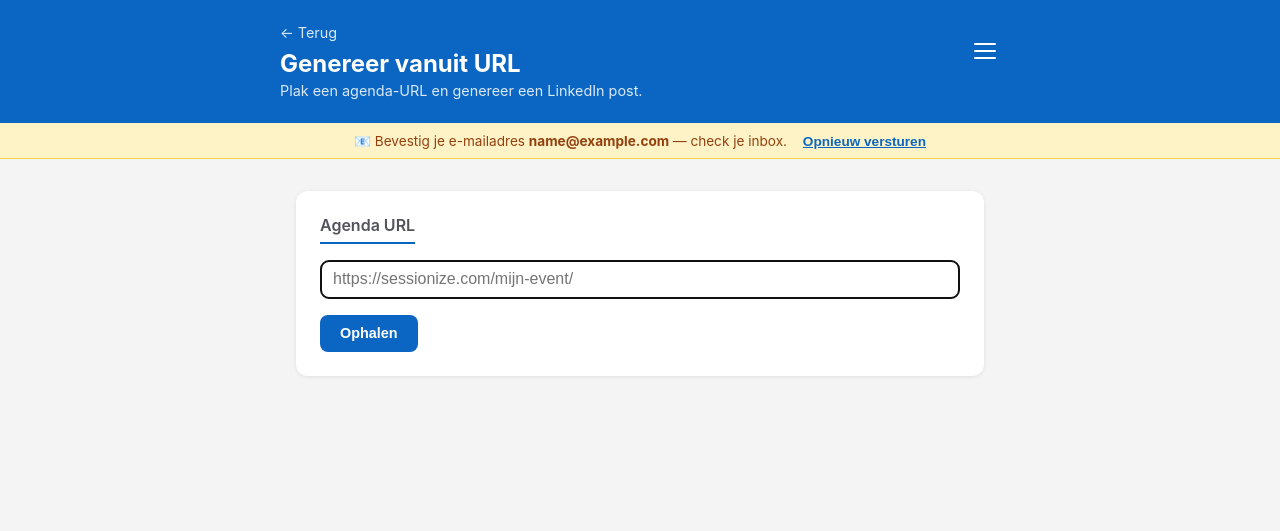
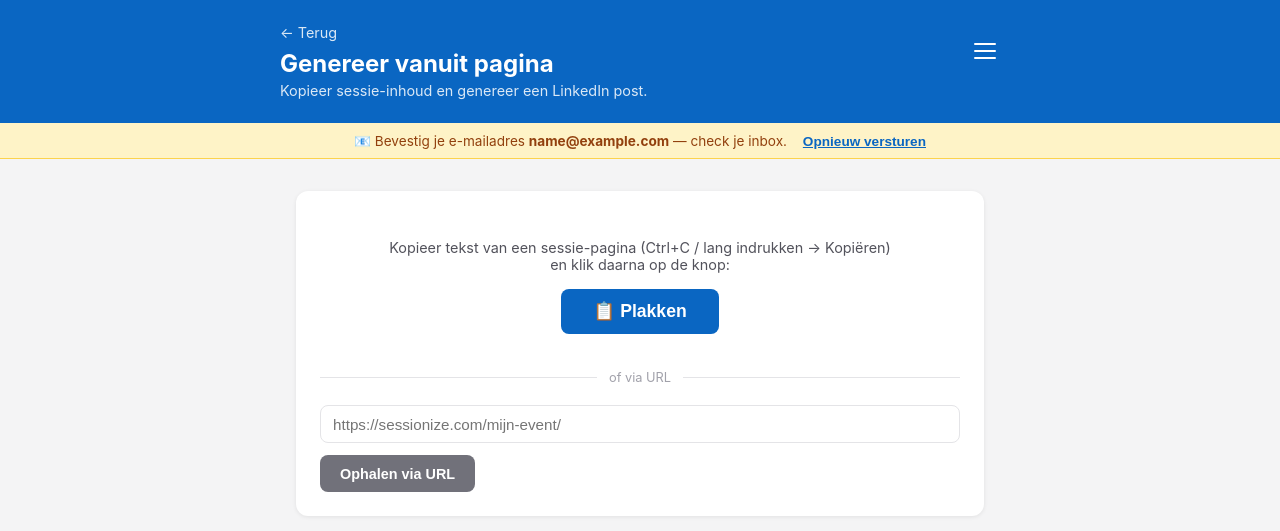
Before and after one commit to johantre/eventsnap, a FastAPI app: page /from-url in a window 1280 px wide. Shown: the top 531 px of the page. Run offline with FastAPI, Linux system fonts and the light colour scheme; the visitor is signed in with stand-in values (Sample User, id 1); data comes from the database, SQL or seed files in the repository; data that the repository does not hold is empty.

Commit message:
Redesign from-url page with clipboard paste button as primary UX
Replace two-step URL-first flow with a paste-first approach:
- Primary action is a clipboard paste button (navigator.clipboard.readText)
- Falls back to manual textarea if clipboard permission is denied
- URL input remains as secondary fallback
- After text is ready, show editable preview + generate form

Co-Authored-By: Claude Sonnet 4.6 <noreply@anthropic.com>

```diff
--- a/app/templates/from_url.html
+++ b/app/templates/from_url.html
@@ -8,7 +8,7 @@
   <link rel="icon" type="image/png" sizes="16x16" href="/static/favicon-16.png">
   <link rel="apple-touch-icon" href="/static/apple-touch-icon.png">
   <link rel="manifest" href="/static/manifest.json">
-  <title>Genereer vanuit URL – EventSnap</title>
+  <title>Genereer vanuit pagina – EventSnap</title>
   <link rel="stylesheet" href="/static/style.css?v=13">
 </head>
 <body>
@@ -17,7 +17,7 @@
       <div class="header-top">
         <div>
           <a href="/" class="back">← Terug</a>
-          <h1>Genereer vanuit URL</h1>
+          <h1>Genereer vanuit pagina</h1>
         </div>
         <div class="nav-wrap">
           <button class="hamburger" id="hamburger" aria-label="Menu" onclick="toggleMenu()">
@@ -35,7 +35,7 @@
           </nav>
         </div>
       </div>
-      <p>Plak een agenda-URL en genereer een LinkedIn post.</p>
+      <p>Kopieer sessie-inhoud en genereer een LinkedIn post.</p>
     </div>
   </header>
 
@@ -46,38 +46,73 @@
     <div class="toast toast-error">{{ error }}</div>
     {% endif %}
 
-    {% if not page_text %}
-    <!-- Step 1: enter URL -->
-    <section class="card">
-      <h2 class="section-heading">Agenda URL</h2>
+    <!-- Input section: paste or URL -->
+    <section class="card" id="input-section" {% if page_text %}style="display:none"{% endif %}>
+
+      <!-- Primary: paste button -->
+      <div style="text-align:center;padding:1.5rem 0 1rem">
+        <p style="font-size:0.9rem;color:#52525b;margin-bottom:1rem">
+          Kopieer tekst van een sessie-pagina (Ctrl+C / lang indrukken → Kopiëren)<br>
+          en klik daarna op de knop:
+        </p>
+        <button type="button" class="btn-primary" id="paste-btn" onclick="pasteFromClipboard()" style="font-size:1.1rem;padding:0.75rem 2rem">
+          📋 Plakken
+        </button>
+        <p id="paste-error" style="color:#ef4444;font-size:0.82rem;margin-top:0.5rem;display:none">
+          Geen toegang tot klembord — plak de tekst manueel hieronder.
+        </p>
+      </div>
+
+      <!-- Editable text area (shown after paste, or as manual fallback) -->
+      <div id="manual-area" style="display:none;margin-top:0.5rem">
+        <label style="font-size:0.85rem;font-weight:600;color:#52525b;display:block;margin-bottom:0.4rem">
+          Tekst (bewerkbaar)
+        </label>
+        <textarea id="pasted-text" rows="8"
+          placeholder="Plak hier de sessietekst..."
+          style="width:100%;box-sizing:border-box;padding:0.6rem 0.75rem;border:1px solid #e4e4e7;border-radius:8px;font-size:0.9rem;resize:vertical"></textarea>
+        <button type="button" class="btn-primary" onclick="useText()" style="margin-top:0.75rem">
+          Gebruik deze tekst →
+        </button>
+      </div>
+
+      <!-- Divider -->
+      <div style="display:flex;align-items:center;gap:0.75rem;margin:1.25rem 0">
+        <hr style="flex:1;border:none;border-top:1px solid #e4e4e7">
+        <span style="font-size:0.8rem;color:#a1a1aa">of via URL</span>
+        <hr style="flex:1;border:none;border-top:1px solid #e4e4e7">
+      </div>
+
+      <!-- Fallback: URL -->
       <form method="get" action="/from-url">
         <input type="url" name="url" value="{{ target_url }}"
                placeholder="https://sessionize.com/mijn-event/"
-               style="width:100%;box-sizing:border-box;padding:0.6rem 0.75rem;border:1px solid #e4e4e7;border-radius:8px;font-size:1rem;margin-bottom:1rem"
-               required autofocus>
-        <button type="submit" class="btn-primary">Ophalen</button>
+               style="width:100%;box-sizing:border-box;padding:0.6rem 0.75rem;border:1px solid #e4e4e7;border-radius:8px;font-size:0.95rem;margin-bottom:0.75rem">
+        <button type="submit" class="btn-primary" style="background:#71717a">Ophalen via URL</button>
       </form>
     </section>
-    {% else %}
-    <!-- Step 2: preview + generate -->
-    <section class="card" style="margin-bottom:1rem">
-      <h2 class="section-heading">{{ page_title or target_url }}</h2>
-      <p style="font-size:0.8rem;color:#71717a;margin-bottom:0.5rem">{{ target_url }}</p>
-      <details>
-        <summary style="font-size:0.85rem;color:#52525b;cursor:pointer;margin-bottom:0.5rem">Opgehaalde tekst bekijken</summary>
-        <pre style="font-size:0.75rem;color:#71717a;white-space:pre-wrap;max-height:200px;overflow-y:auto;background:#f9f9f9;padding:0.75rem;border-radius:6px">{{ page_text }}</pre>
-      </details>
-    </section>
 
-    <section class="card">
+    <!-- Generate section: shown after text is ready -->
+    <section class="card" id="gen-section" {% if not page_text %}style="display:none"{% endif %}>
+      {% if page_title or target_url %}
+      <p style="font-size:0.82rem;color:#71717a;margin-bottom:0.75rem">{{ page_title or target_url }}</p>
+      {% endif %}
+
       <form method="post" action="/from-url" id="gen-form">
         {{ csrf_field(request) | safe }}
-        <input type="hidden" name="target_url" value="{{ target_url }}">
-        <input type="hidden" name="page_title" value="{{ page_title }}">
-        <input type="hidden" name="page_text" value="{{ page_text }}">
+        <input type="hidden" name="target_url" value="{{ target_url }}" id="f-url">
+        <input type="hidden" name="page_title" value="{{ page_title }}" id="f-title">
+        <input type="hidden" name="page_text" value="{{ page_text }}" id="f-text">
+
+        <div style="margin-bottom:0.75rem">
+          <label style="font-size:0.85rem;font-weight:600;color:#52525b;display:block;margin-bottom:0.4rem">Inhoud (bewerkbaar)</label>
+          <textarea id="preview-text" rows="8"
+            style="width:100%;box-sizing:border-box;padding:0.6rem 0.75rem;border:1px solid #e4e4e7;border-radius:8px;font-size:0.85rem;color:#52525b;resize:vertical"
+            oninput="document.getElementById('f-text').value=this.value">{{ page_text }}</textarea>
+        </div>
 
         {% if prompts %}
-        <div style="margin-bottom:1rem">
+        <div style="margin-bottom:0.75rem">
           <label style="font-size:0.85rem;font-weight:600;color:#52525b;display:block;margin-bottom:0.4rem">Stijl</label>
           <select name="prompt_id" style="width:100%;padding:0.5rem 0.75rem;border:1px solid #e4e4e7;border-radius:8px;font-size:0.95rem">
             <option value="">— Geen stijl —</option>
@@ -88,19 +123,18 @@
         </div>
         {% endif %}
 
-        <div style="margin-bottom:1rem">
+        <div style="margin-bottom:0.75rem">
           <label style="font-size:0.85rem;font-weight:600;color:#52525b;display:block;margin-bottom:0.4rem">Aanvullende instructies (optioneel)</label>
-          <textarea name="user_prompt" rows="3" placeholder="Bv. focus op de keynote sprekers..."
+          <textarea name="user_prompt" rows="2" placeholder="Bv. focus op de keynote sprekers..."
             style="width:100%;box-sizing:border-box;padding:0.6rem 0.75rem;border:1px solid #e4e4e7;border-radius:8px;font-size:0.95rem;resize:vertical"></textarea>
         </div>
 
         <div class="actions">
           <button type="submit" class="btn-primary" onclick="showLoading()">Genereer post</button>
-          <a href="/from-url" class="btn-delete" style="text-decoration:none;display:inline-block">Andere URL</a>
+          <button type="button" onclick="resetPage()" style="background:none;border:none;color:#71717a;cursor:pointer;font-size:0.9rem">← Opnieuw beginnen</button>
         </div>
       </form>
     </section>
-    {% endif %}
   </main>
 
   <div id="loading-overlay" style="display:none">
@@ -113,10 +147,48 @@
   <script>
     function toggleMenu() { document.getElementById('nav-menu').classList.toggle('open'); }
     document.addEventListener('click', e => { if (!document.getElementById('hamburger').contains(e.target)) document.getElementById('nav-menu').classList.remove('open'); });
+
     function showLoading() {
       document.getElementById('loading-overlay').style.display = 'flex';
       document.querySelectorAll('button, textarea, input, select').forEach(el => el.disabled = true);
     }
+
+    function resetPage() {
+      document.getElementById('input-section').style.display = '';
+      document.getElementById('gen-section').style.display = 'none';
+    }
+
+    async function pasteFromClipboard() {
+      try {
+        const text = await navigator.clipboard.readText();
+        if (text.trim()) {
+          showGenerateSection(text.trim());
+        } else {
+          showManualArea();
+        }
+      } catch (e) {
+        // No clipboard access — show manual textarea
+        showManualArea();
+        document.getElementById('paste-error').style.display = '';
+      }
+    }
+
+    function showManualArea() {
+      document.getElementById('manual-area').style.display = '';
+      document.getElementById('pasted-text').focus();
+    }
+
+    function useText() {
+      const text = document.getElementById('pasted-text').value.trim();
+      if (text) showGenerateSection(text);
+    }
+
+    function showGenerateSection(text) {
+      document.getElementById('input-section').style.display = 'none';
+      document.getElementById('gen-section').style.display = '';
+      document.getElementById('f-text').value = text;
+      document.getElementById('preview-text').value = text;
+    }
   </script>
 </body>
 </html>
```
